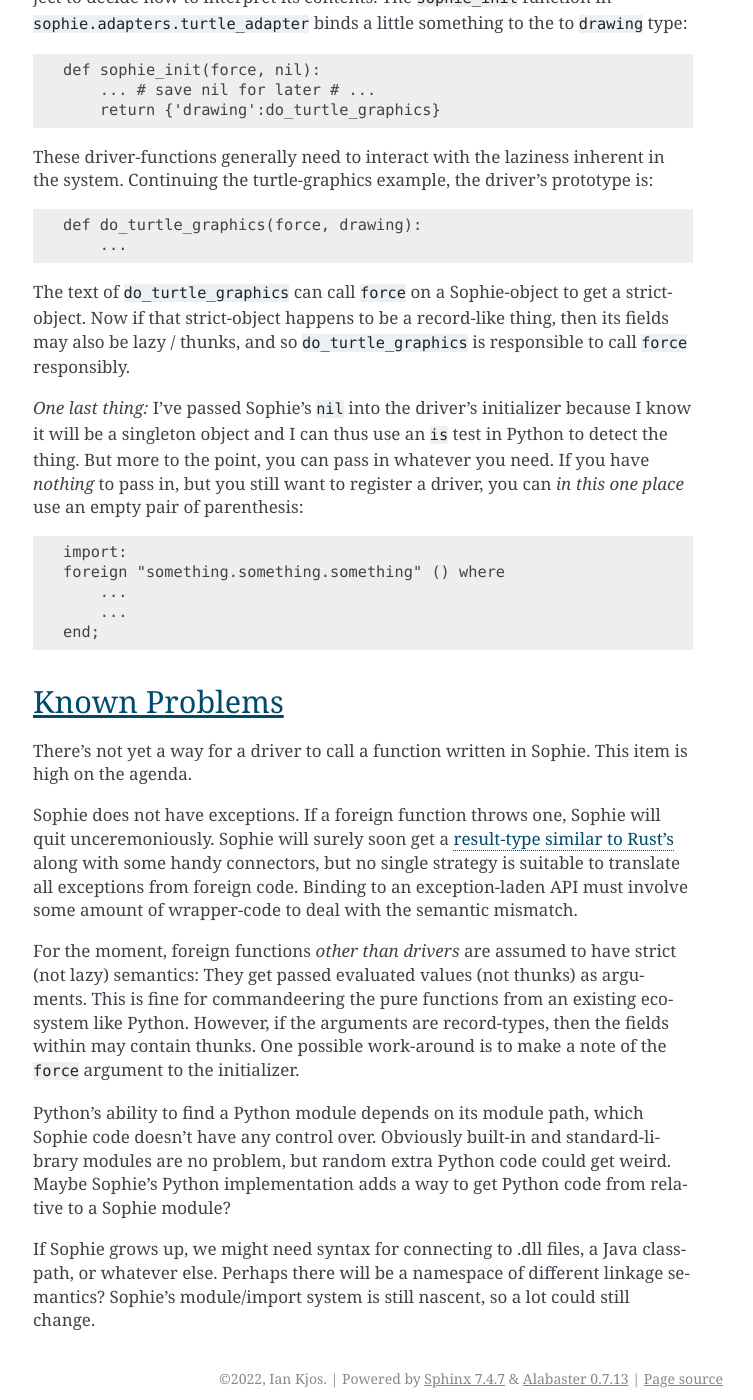
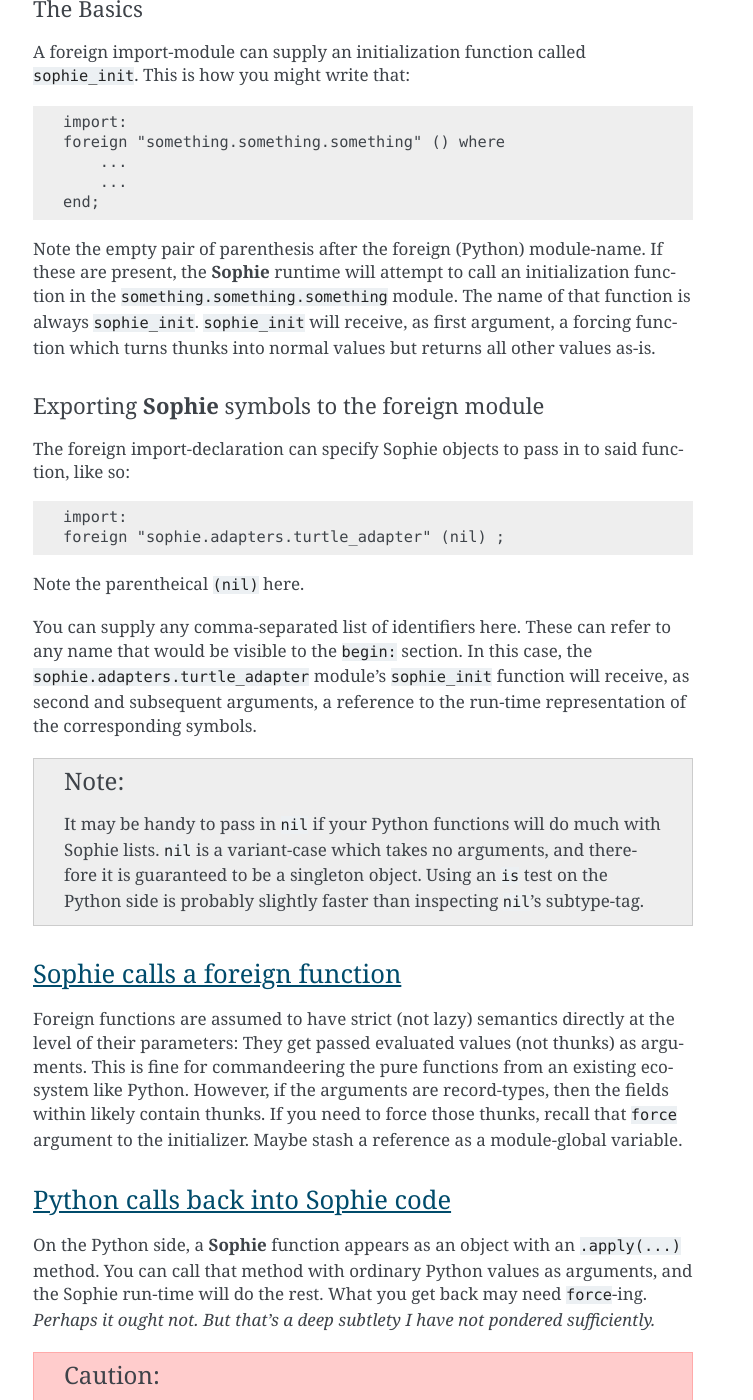
Before and after one commit to kjosib/sophie, a Sphinx documentation site: the page built from docs/ffi.rst, in a window 1280 px wide and 1400 px high, scrolled down 2532 px. Shown: the whole window, without its empty margins (387-1140 px from the left). Built offline with Sphinx 7.4.7, drawn with Linux system fonts in a browser that asks for light colours; some of the changed text lies outside the part shown.

Commit message:
Update ffi.rst

```diff
--- a/docs/ffi.rst
+++ b/docs/ffi.rst
@@ -86,15 +86,77 @@
     with two different signatures. Python's ``math.log`` takes an optional argument for the
     base of the logarithm (defaulting to ``e``), but Sophie functions do not play that game.
 
-Providing Interaction
-~~~~~~~~~~~~~~~~~~~~~~
+Calling Conventions
+~~~~~~~~~~~~~~~~~~~
 
-A foreign import-module can also now supply an initialization function.
-The foreign import-declaration can specify Sophie objects to pass in to said function.
-The result of that function can specify linkages to I/O drivers, like so::
+Initializing a foreign (Python) module
+---------------------------------------
+
+The Basics
+.............
+
+A foreign import-module can supply an initialization function called ``sophie_init``.
+This is how you might write that::
+
+    import:
+    foreign "something.something.something" () where
+        ...
+        ...
+    end;
+
+Note the empty pair of parenthesis after the foreign (Python) module-name.
+If these are present, the **Sophie** runtime will attempt to call an initialization function
+in the ``something.something.something`` module.
+The name of that function is always ``sophie_init``.
+``sophie_init`` will receive, as first argument,
+a forcing function which turns thunks into normal values but returns all other values as-is.
+
+Exporting **Sophie** symbols to the foreign module
+....................................................
+
+The foreign import-declaration can specify Sophie objects to pass in to said function, like so::
 
     import:
     foreign "sophie.adapters.turtle_adapter" (nil) ;
+
+Note the parentheical ``(nil)`` here.
+
+You can supply any comma-separated list of identifiers here.
+These can refer to any name that would be visible to the ``begin:`` section.
+In this case, the ``sophie.adapters.turtle_adapter`` module's ``sophie_init`` function will receive,
+as second and subsequent arguments, a reference to the run-time representation of the corresponding symbols.
+
+.. note::
+    It may be handy to pass in ``nil`` if your Python functions will do much with Sophie lists.
+    ``nil`` is a variant-case which takes no arguments, and therefore it is guaranteed to be a singleton object.
+    Using an ``is`` test on the Python side is probably slightly faster than inspecting ``nil``'s subtype-tag.
+
+
+Sophie calls a foreign function
+---------------------------------
+
+Foreign functions are assumed to have strict (not lazy) semantics directly at the level of their parameters:
+They get passed evaluated values (not thunks) as arguments.
+This is fine for commandeering the pure functions from an existing ecosystem like Python.
+However, if the arguments are record-types, then the fields within likely contain thunks.
+If you need to force those thunks, recall that ``force`` argument to the initializer.
+Maybe stash a reference as a module-global variable.
+
+Python calls back into Sophie code
+-----------------------------------
+
+On the Python side, a **Sophie** function appears as an object with an ``.apply(...)`` method.
+You can call that method with ordinary Python values as arguments, and the Sophie run-time will do the rest.
+What you get back may need ``force``-ing. *Perhaps it ought not. But that's a deep subtlety I have not pondered sufficiently.*
+
+.. caution::
+    Although **Sophie**'s evaluator is re-entrant,
+    nothing stops you from running out of stack space (recursion depth) on the Python side.
+
+Providing Interaction (I/O Drivers)
+~~~~~~~~~~~~~~~~~~~~~~~~~~~~~~~~~~~~~~~~~
+
+The result of a Python module's ``sophie_init`` function can specify linkages to I/O drivers.
 
 For each expression in the ``begin:`` section,
 the run-time looks at the type of an object to decide how to interpret its contents.
@@ -116,34 +178,17 @@
 then its fields may also be lazy / thunks, and so ``do_turtle_graphics`` is
 responsible to call ``force`` responsibly.
 
-*One last thing:* I've passed Sophie's ``nil`` into the driver's initializer
+*One last thing:* I've passed Sophie's ``nil`` into the turtle driver's initializer
 because I know it will be a singleton object and I can thus use an ``is`` test
-in Python to detect the thing. But more to the point, you can pass in whatever you need.
-If you have *nothing* to pass in, but you still want to register a driver,
-you can *in this one place* use an empty pair of parenthesis::
-
-    import:
-    foreign "something.something.something" () where
-        ...
-        ...
-    end;
+in Python to detect the thing. That may make list-processing loops a hair faster.
 
 Known Problems
 ~~~~~~~~~~~~~~~~~~~~~~~
-
-There's not yet a way for a driver to call a function written in Sophie.
-This item is high on the agenda.
 
 Sophie does not have exceptions. If a foreign function throws one, Sophie will quit unceremoniously.
 Sophie will surely soon get a `result-type similar to Rust's <https://doc.rust-lang.org/std/result/>`_
 along with some handy connectors, but no single strategy is suitable to translate all exceptions from foreign code.
 Binding to an exception-laden API must involve some amount of wrapper-code to deal with the semantic mismatch.
-
-For the moment, foreign functions *other than drivers* are assumed to have strict (not lazy) semantics:
-They get passed evaluated values (not thunks) as arguments.
-This is fine for commandeering the pure functions from an existing ecosystem like Python.
-However, if the arguments are record-types, then the fields within may contain thunks.
-One possible work-around is to make a note of the ``force`` argument to the initializer.
 
 Python's ability to find a Python module depends on its module path, which Sophie code doesn't have any control over.
 Obviously built-in and standard-library modules are no problem, but random extra Python code could get weird.
```
